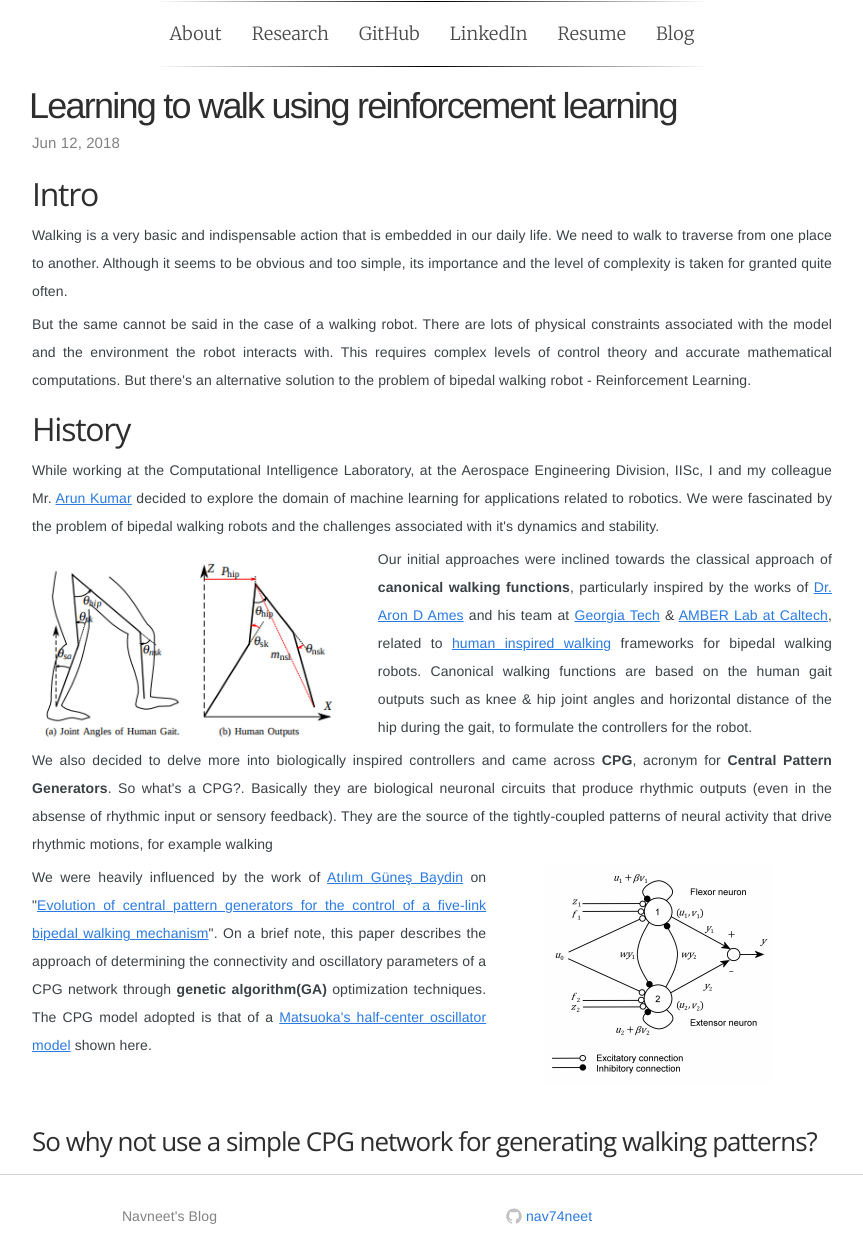
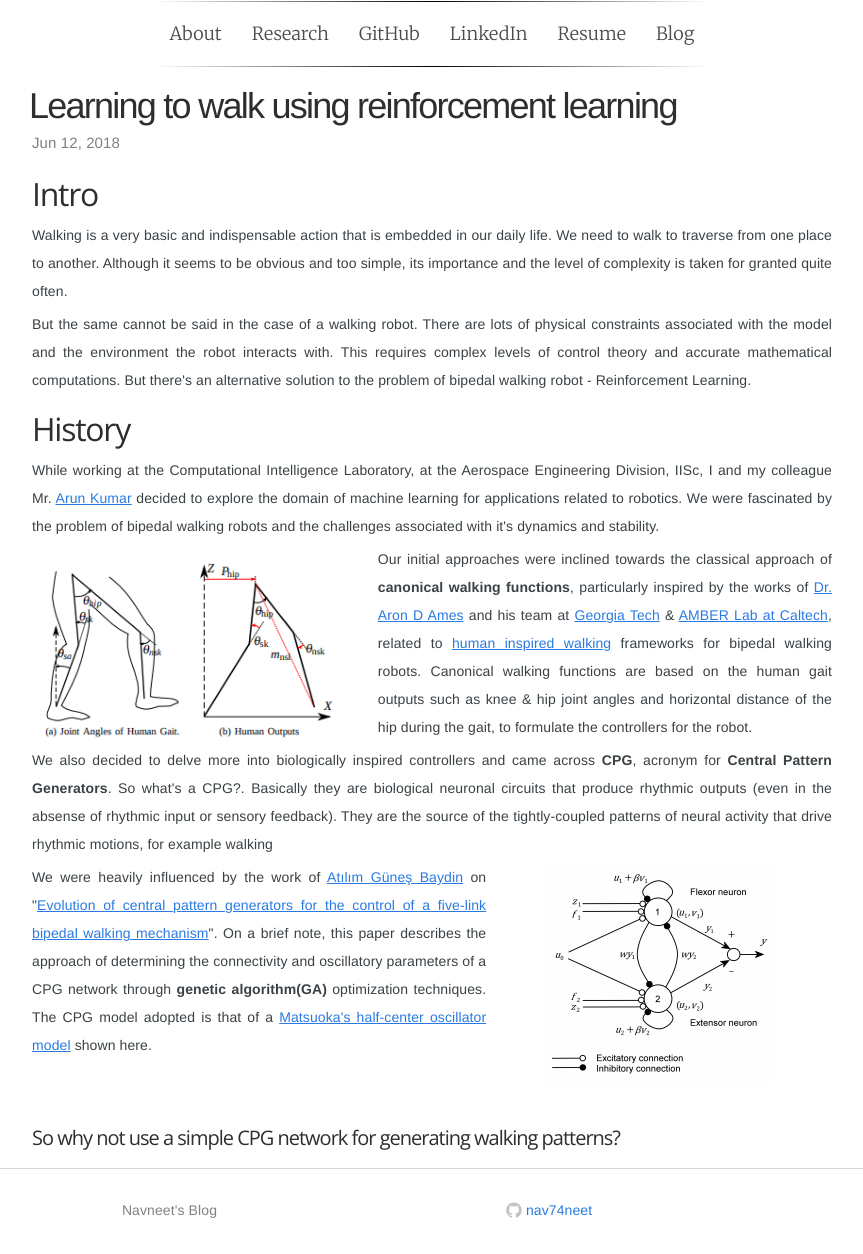
Before and after one commit to navuboy/navuboy.github.io, a Jekyll site: the page built from _posts/2018-06-12-ddpg.md, in a window 1280 px wide. Shown: the whole page, without its empty margins (208-1071 px from the left). Built offline with Jekyll 4.4.1, drawn with Linux system fonts in a browser that asks for light colours; some web fonts are replaced.

```diff
--- a/_posts/2018-06-12-ddpg.md
+++ b/_posts/2018-06-12-ddpg.md
@@ -34,4 +34,5 @@ tags: reinforcement learning, ddpg, bipedal walking,
 <img class="center" src="{{ site.github.url }}/media/blog/matsuoka_cpg.png"/>
 </div>
 </div>
-### So why not use a simple CPG network for generating walking patterns?
+
+#### So why not use a simple CPG network for generating walking patterns?
```
